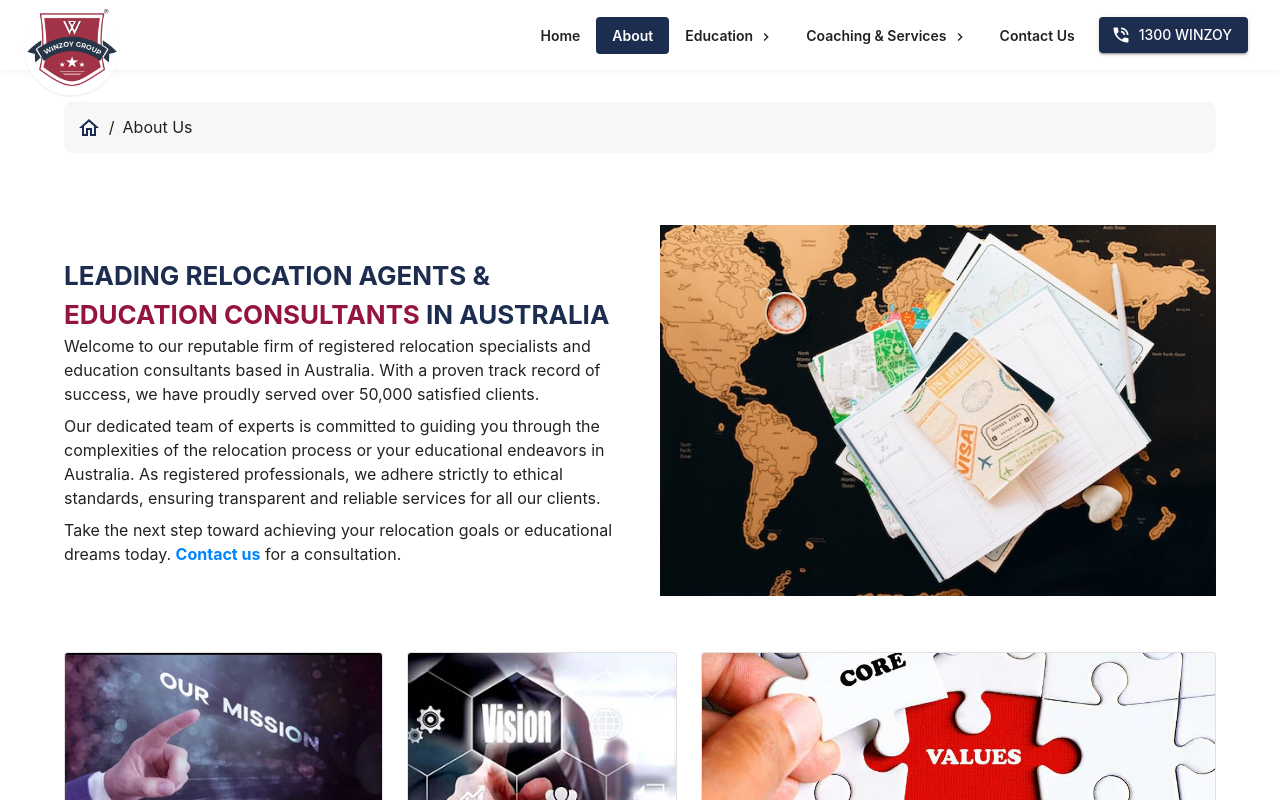
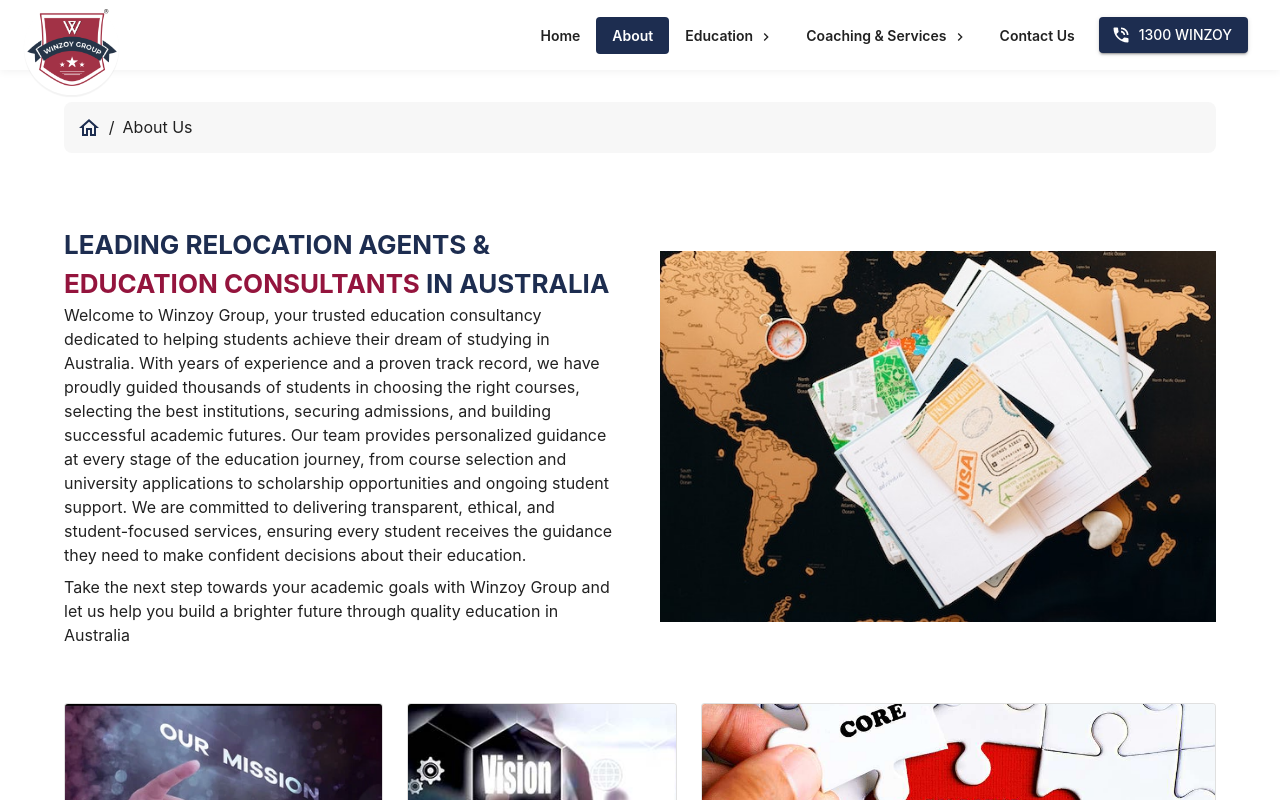
Before and after one commit to winzoygroup/winzoygroup-webapp, a Next.js app: page /about in a window 1280 px wide. Shown: the top 800 px of the page. Built offline with nearby package versions, Linux system fonts and the light colour scheme.

Commit message:
Revise AboutMain and Education components for improved clarity and focus on student support services

```diff
--- a/components/About/AboutMain.js
+++ b/components/About/AboutMain.js
@@ -20,25 +20,10 @@
               Australia
             </Typography>
             <Typography variant="p" component="p" sx={{ mb: 1 }}>
-              Welcome to our reputable firm of registered relocation specialists
-              and education consultants based in Australia. With a proven track
-              record of success, we have proudly served over 50,000 satisfied
-              clients.
-            </Typography>{' '}
-            <Typography variant="p" component="p" sx={{ mb: 1 }}>
-              Our dedicated team of experts is committed to guiding you through
-              the complexities of the relocation process or your educational
-              endeavors in Australia. As registered professionals, we adhere
-              strictly to ethical standards, ensuring transparent and reliable
-              services for all our clients.
+             Welcome to Winzoy Group, your trusted education consultancy dedicated to helping students achieve their dream of studying in Australia. With years of experience and a proven track record, we have proudly guided thousands of students in choosing the right courses, selecting the best institutions, securing admissions, and building successful academic futures. Our team provides personalized guidance at every stage of the education journey, from course selection and university applications to scholarship opportunities and ongoing student support. We are committed to delivering transparent, ethical, and student-focused services, ensuring every student receives the guidance they need to make confident decisions about their education.
             </Typography>
             <Typography variant="p" component="p">
-              Take the next step toward achieving your relocation goals or
-              educational dreams today.{' '}
-              <Link href={'/contact-us'} className="link">
-                Contact us
-              </Link>{' '}
-              for a consultation.
+             Take the next step towards your academic goals with Winzoy Group and let us help you build a brighter future through quality education in Australia
             </Typography>
           </Grid>
           <Grid item md={6}>
```
Also changed, not shown: pages/education/study-in-australia.js (+4 -4 lines).
